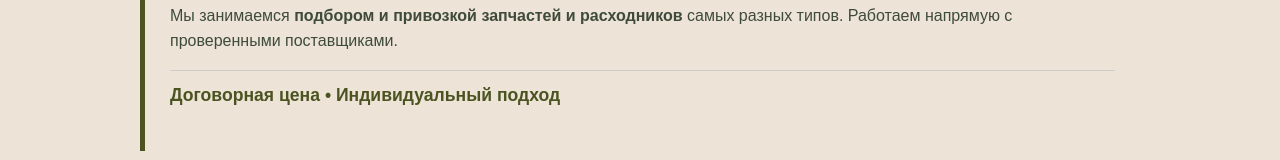
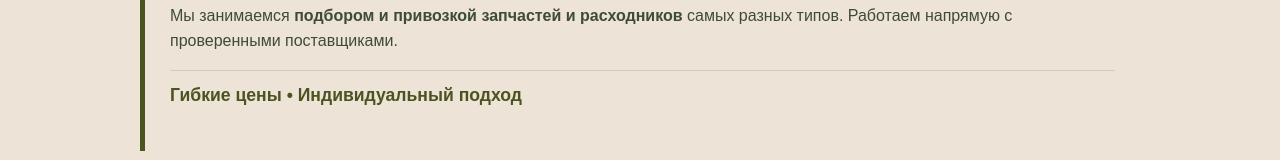
Before and after one commit to MovexAuto/movixauto, a plain HTML site: page index.html in a window 1280 px wide. Shown: the part 754-914 px from the top of the page. Drawn offline with Linux system fonts and the light colour scheme.

Commit message:
Add files via upload

```diff
--- a/index.html
+++ b/index.html
@@ -146,7 +146,7 @@
         Мы занимаемся <strong>подбором и привозкой запчастей и расходников</strong> самых разных типов.
         Работаем напрямую с проверенными поставщиками.
     </p>
-    <p class="price-tag">Договорная цена • Индивидуальный подход</p>
+    <p class="price-tag">Гибкие цены • Индивидуальный подход</p>
 </div>
 
 <!-- Стили для этого блока (добавь их в раздел <style>) -->
```
